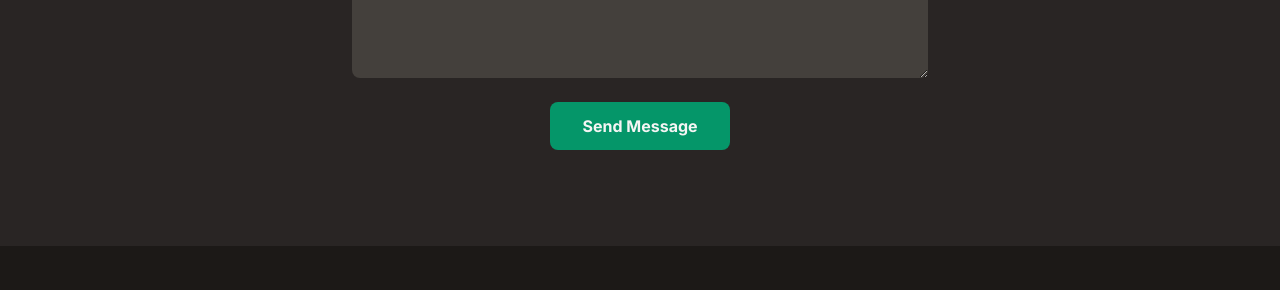
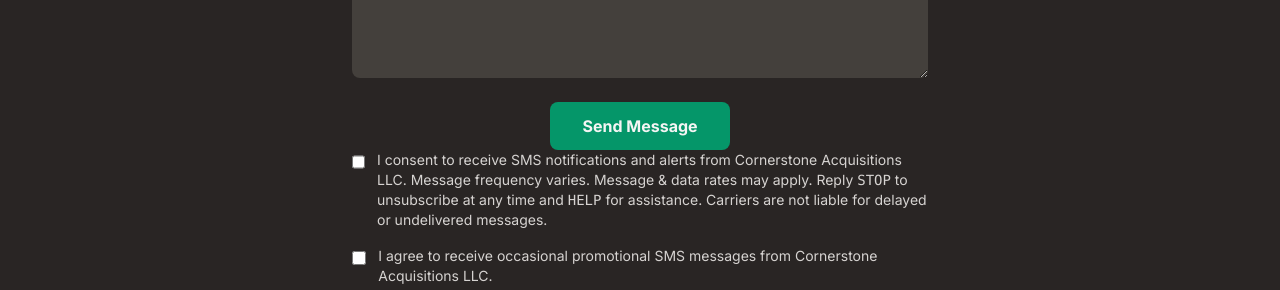
Before and after one commit to cornerstoneacquisitionsllc/Cornerstone-Acquisitions-LLC---Official-Website, a plain HTML site: page index.html in a window 1280 px wide. Shown: the part 3336-3626 px from the top of the page. Drawn offline with nearby package versions, Linux system fonts and the light colour scheme.

Commit message:
Add files via upload

```diff
--- a/index.html
+++ b/index.html
@@ -248,7 +248,26 @@
   <div class="text-center">
     <button type="submit" class="bg-emerald-600 hover:bg-emerald-700 text-stone-100 font-bold py-3 px-8 rounded-lg transition-colors">Send Message</button>
   </div>
-</form>
+
+          <!-- A2P‑required consent -->
+          <div class="space-y-4 mb-6 text-sm">
+            <label class="flex items-start space-x-3">
+              <input type="checkbox" name="sms_alerts" required class="mt-1 h-4 w-4 rounded border-stone-500 bg-stone-700 text-emerald-600 focus:ring-emerald-500">
+              <span>
+                I consent to receive SMS notifications and alerts from Cornerstone Acquisitions LLC. Message frequency varies. Message &amp; data rates may apply.
+                Reply <span class="font-mono">STOP</span> to unsubscribe at any time and <span class="font-mono">HELP</span> for assistance.
+                Carriers are not liable for delayed or undelivered messages.
+              </span>
+            </label>
+            <label class="flex items-start space-x-3">
+              <input type="checkbox" name="sms_promotions" class="mt-1 h-4 w-4 rounded border-stone-500 bg-stone-700 text-emerald-600 focus:ring-emerald-500">
+              <span>
+                I agree to receive occasional promotional SMS messages from Cornerstone Acquisitions LLC.
+              </span>
+            </label>
+          </div>
+
+        </form>
 
             </div>
         </section>
```
